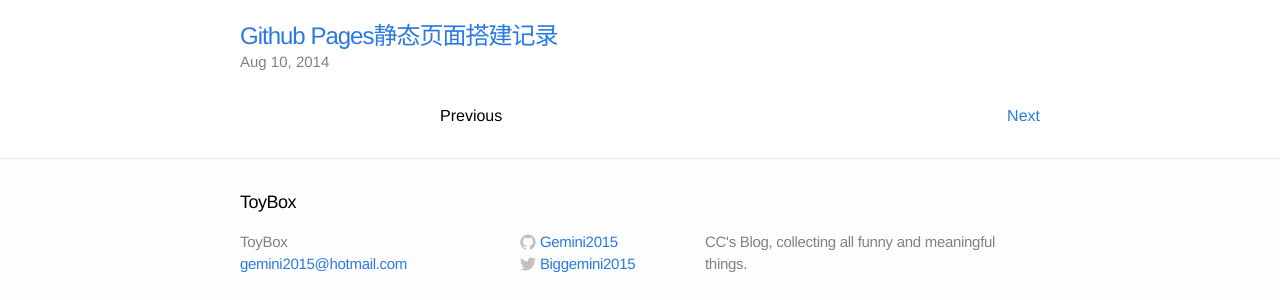
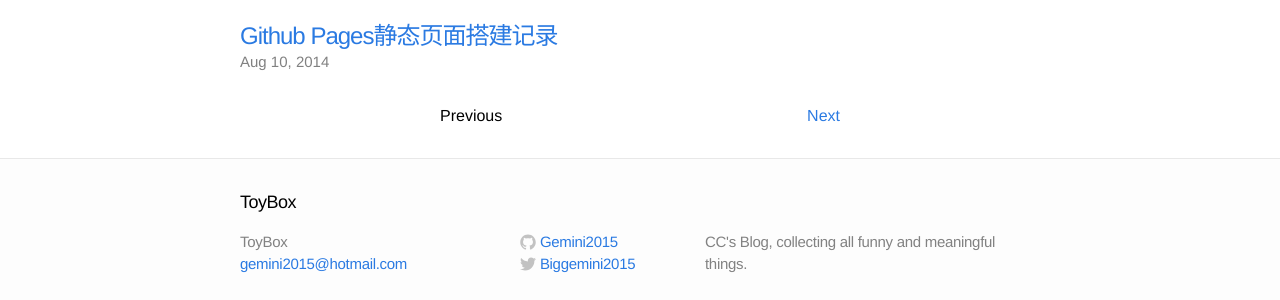
Before and after one commit to Gemini2015/gemini2015.github.io, a Jekyll site: the page built from index.html, in a window 1280 px wide. Shown: the part 410-710 px from the top of the page. Built offline with Jekyll 4.4.1, drawn with Linux system fonts in a browser that asks for light colours; the list of posts is cut into pages by our own code; comment, search, counter and statistics services are not loaded.

Commit message:
damn typo.

```diff
--- a/css/main.css
+++ b/css/main.css
@@ -427,5 +427,5 @@ a:visited { color: #205caa; }
 .next
 {
   float: right;
-  padding-right: 200cpx;
+  padding-right: 200px;
 }
```
